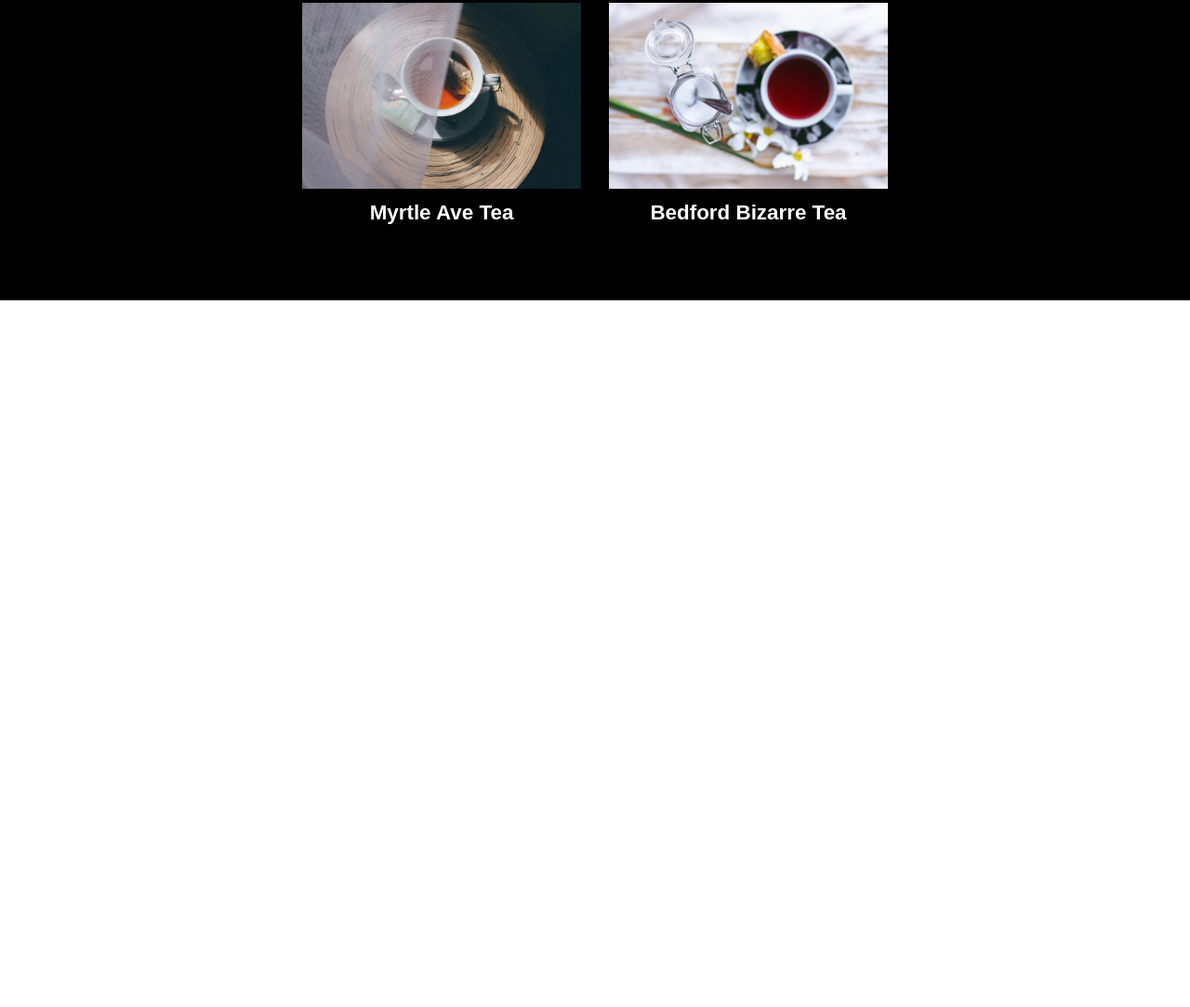
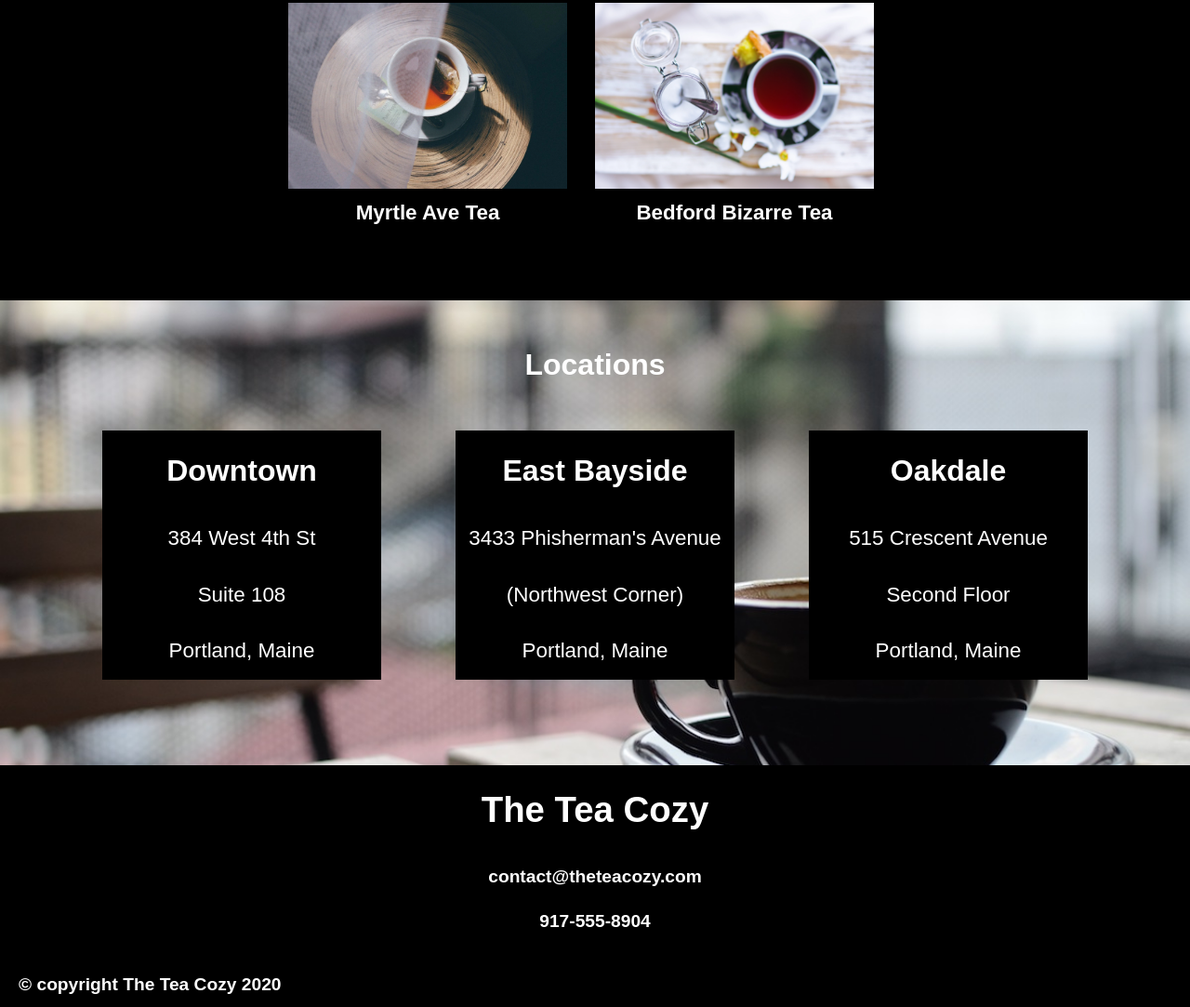
Before and after one commit to pedrolmr/tea-cozy, a plain HTML site: page index.html in a window 1280 px wide. Shown: the part 1310-2393 px from the top of the page at 93% size. Before the commit the page ends 1633 px from the top, so only its background shows below. Drawn offline with Linux system fonts and the light colour scheme.

Commit message:
finished bottom section and footer

```diff
--- a/index.html
+++ b/index.html
@@ -63,10 +63,40 @@
 
             <div class="bottom">
                 <!--code here-->
+                <h2>Locations</h2>
+                <div class="locations">
+                    <div class="location-card">
+                        <h3>Downtown</h3>
+                        <p>384 West 4th St</p>
+                        <p>Suite 108</p>
+                        <p>Portland, Maine</p>
+                    </div>
+
+                    <div class="location-card">
+                        <h3>East Bayside</h3>
+                        <p>3433 Phisherman's Avenue</p>
+                        <p>(Northwest Corner)</p>
+                        <p>Portland, Maine</p>
+                    </div>
+
+                    <div class="location-card">
+                        <h3>Oakdale</h3>
+                        <p>515 Crescent Avenue</p>
+                        <p>Second Floor</p>
+                        <p>Portland, Maine</p>
+                    </div>
+                </div>
+
             </div>
 
             <footer>
                 <!--code here-->
+                <h2>The Tea Cozy</h2>
+                <h5>contact@theteacozy.com</h5>
+                <p>917-555-8904</p>
+                <div class="footer-text">
+                    <p>&copy; copyright The Tea Cozy 2020</p>
+                </div>
             </footer>
 
         </div>
--- a/style.css
+++ b/style.css
@@ -40,7 +40,8 @@
 }
 .main{
     /* border:5px solid red; */
-    max-width:1327px;
+    /* max-width:1400px; */
+    width:100%;
     margin-top:69px;
 }
 .main .top{
@@ -90,13 +91,15 @@
     color:white;
     text-align: center;
     margin:70px 0;
+    /* border:1px solid white; */
 }
 .main .middle .images {
     display: flex;
     flex-wrap: wrap;
     justify-content: center;
-    align-items:stretch;
-    width:1000px;
+    /* align-items:stretch; */
+    max-width:1000px;
+    /* border:1px solid red; */
     margin-top:30px;
 }
 
@@ -117,6 +120,9 @@
     font-size:1.4em;
     padding-bottom:50px;
     margin-right: 30px;
+    flex-wrap: wrap;
+
+    /* box-sizing: border-box; */
 
 }
 
@@ -127,10 +133,98 @@
 /* .main .middle .images .img-card:nth-child(4){
     align-self: baseline;
 } */
+/* .main .middle .images .img-card:nth-child(3){
+    margin-right: 0;
+}
 .main .middle .images .img-card:nth-child(5){
     margin-right: 0;
-}
+} */
 
 .main .middle .images .img-card img{
     width: 100%;
 }
+
+.main .bottom{
+    /* border:2px solid orange; */
+    /* background-color: #000; */
+    color:white;
+    background-image: url("./images/img-locations-background.jpeg");
+    background-size: cover;
+    background-position: center;
+    background-repeat: no-repeat;
+    width:100%;
+    min-height:500px;
+    display: flex;
+    justify-content: center;
+    align-items: center;
+    flex-direction: column;
+
+}
+.main .bottom h2{
+    font-size: 2em;
+    margin-bottom:15px;
+}
+.main .bottom .locations{
+    /* border:2px solid purple; */
+    display: flex;
+    flex-wrap:wrap;
+    justify-content: center;
+    align-items: center;
+    flex-basis: 120px;
+}
+/* .main .bottom h3{
+    display: block;
+
+} */
+.main .bottom .location-card{
+    /* border:2px solid red; */
+    width:300px;
+    margin:40px;
+    background-color: #000;
+    color:#fff;
+    text-align: center;
+    line-height: 2.7;
+    flex-wrap:wrap;
+    flex-shrink:5;
+    min-width:300px;
+}
+.main .bottom .location-card h3{
+    font-size:2em;
+
+}
+.main .bottom .location-card p{
+    font-size:1.4em;
+}
+/* .main .bottom .location-card:nth-child(3){
+    margin-right:0;
+} */
+footer{
+    /* height:300px; */
+    background-color: #000;
+    color:#fff;
+    display: flex;
+    justify-content: center;
+    text-align: center;
+    line-height: 2.5;
+}
+footer h2{
+    font-size:2.4em;
+}
+footer h5{
+    font-size:1.2em;
+}
+footer p{
+    font-size:1.2em;
+    font-weight: bold;
+}
+footer .footer-text{
+    display:flex;
+    /* border:1px solid red; */
+    margin-top:20px;
+}
+footer .footer-text p{
+    left:0;
+    align-self: flex-start;
+    margin-left:20px;
+    font-weight: bold;
+}
```
